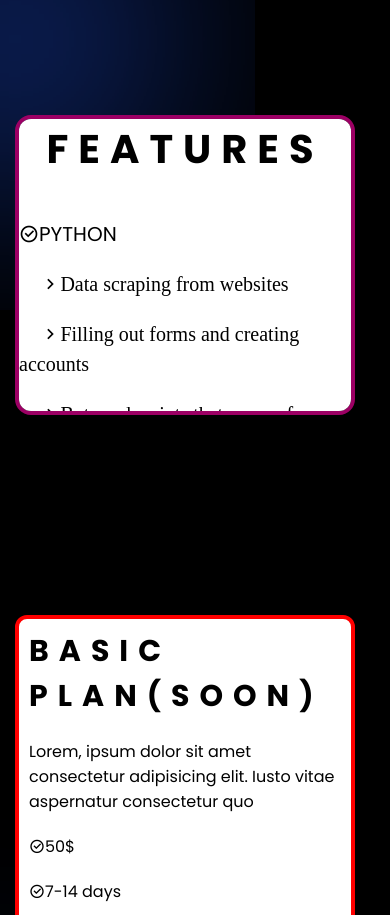
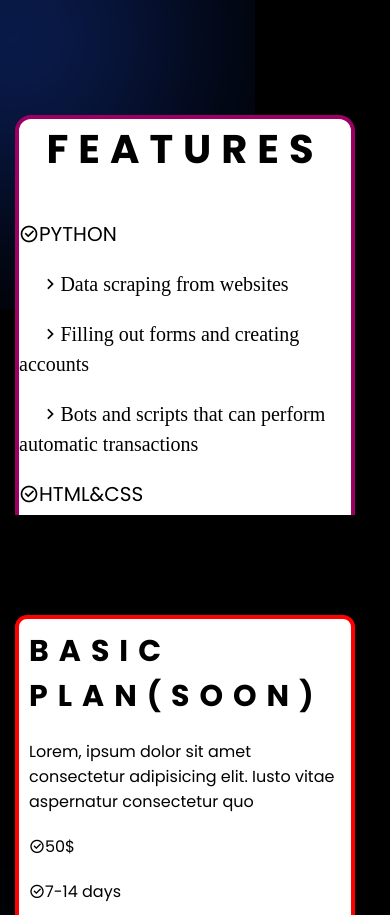
Before and after one commit to utku6776/utku_ucar-personal-page, a plain HTML site: page index.html in a window 390 px wide. Shown: the part 1215-2130 px from the top of the page. Drawn offline with nearby package versions, Linux system fonts and the light colour scheme.

Commit message:
Update style.css

```diff
--- a/style.css
+++ b/style.css
@@ -448,12 +448,13 @@ header nav h1 a{
     display: flex;
     justify-content: start;
     margin-left: 15px;
+    overflow:scroll;
    }
 
    .content-feature{
     padding: 0px;
     width: 340px;
-
+    height:600px;
    }
 
    .container-pricing{
```
